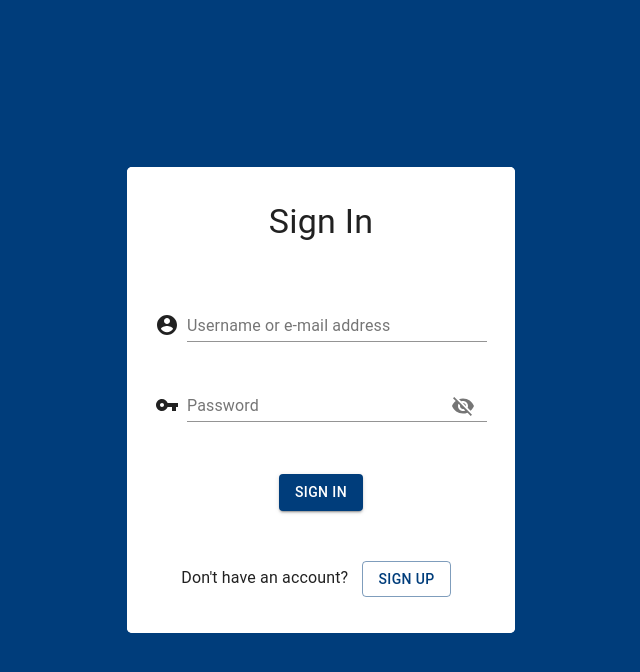
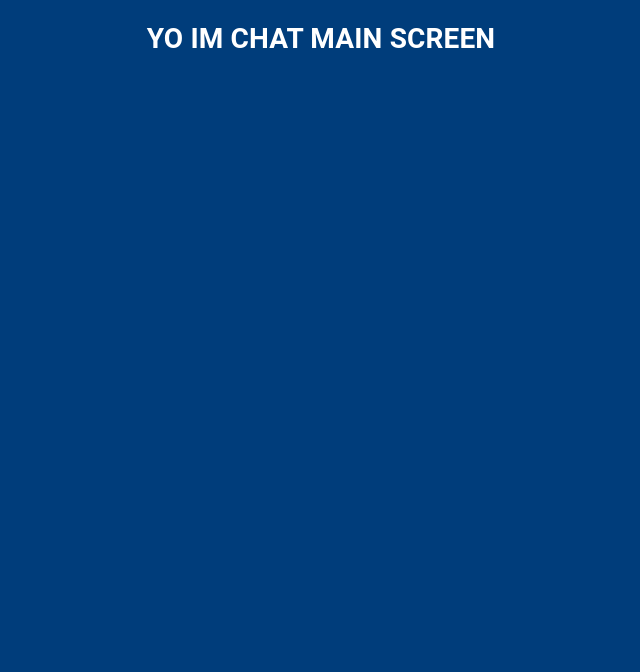
Before and after one commit to agilido/Tuchat, a React (Create React App) app in the folder client/: page / in a window 1280 px wide. Shown: the top 672 px of the page, without its empty margins (319-959 px from the left). Built offline with nearby package versions, Linux system fonts and the light colour scheme; sample sign-in values are in the browser's storage; a small style sheet from the web is missing.

Commit message:
Add beginning of routing

```diff
--- a/client/package.json
+++ b/client/package.json
@@ -14,6 +14,7 @@
     "react": "^17.0.1",
     "react-dom": "^17.0.1",
     "react-redux": "^7.2.2",
+    "react-router-dom": "^5.2.0",
     "react-scripts": "4.0.1",
     "socket.io-client": "^3.0.3"
   },
--- a/client/src/App.js
+++ b/client/src/App.js
@@ -2,12 +2,21 @@ import React from "react";
 import CssBaseline from "@material-ui/core/CssBaseline";
 import "./App.css";
 import Landing from "./components/Access/Landing";
+import { BrowserRouter as Router, Switch, Route } from "react-router-dom";
+import PrivateRoute from './components/PrivateRoute';
+import Login from "./components/Access/Login";
+import Register from "./components/Access/Register";
+import Home from "./components/Home/Home";
 function App() {
   return (
-    <div className="App">
-      <CssBaseline />
-      <Landing />
-    </div>
+    <Router>
+      <div className="App">
+        <CssBaseline />
+        <PrivateRoute exact path="/" component={Home}/>
+        <Route exact path="/login" component={Login} />
+        <Route exact path="/register" component={Register} />
+      </div>
+    </Router>
   );
 }
 
--- a/client/src/components/Access/Landing.js
+++ b/client/src/components/Access/Landing.js
@@ -1,20 +1,30 @@
 import React, { useState } from "react";
 import Login from "./Login";
 import Register from "./Register";
+import { BrowserRouter as Router, Switch, Route } from "react-router-dom";
 
 export default function Landing() {
-  const [visible, setVisibility] = useState(false);
+  // const [visible, setVisibility] = useState(false);
 
-  const handleRegisterVisibility = () => setVisibility(true);
-  const handleLoginVisibility = () => setVisibility(false);
+  // const handleRegisterVisibility = () => setVisibility(true);
+  // const handleLoginVisibility = () => setVisibility(false);
 
   return (
-    <div>
-      {visible ? (
+    <Router>
+          <div>
+      {/* {visible ? (
         <Register handleLoginVisibility={handleLoginVisibility} />
       ) : (
         <Login handleRegisterVisibility={handleRegisterVisibility} />
-      )}
+      )} */}
+
+      <Switch>
+        <Route exact path="/login" component={Login} />
+        <Route exact path="/register" component={Register} />
+      </Switch>
+
     </div>
+    </Router>
+
   );
 }
--- a/client/src/components/Access/login.js
+++ b/client/src/components/Access/login.js
@@ -1,5 +1,5 @@
 import React, { useState } from "react";
-import "./loginPage.css";
+import "./authPage.css";
 import { TextField, Button, Typography } from "@material-ui/core";
 import Grid from "@material-ui/core/Grid";
 import AccountCircle from "@material-ui/icons/AccountCircle";
@@ -12,7 +12,7 @@ import Input from "@material-ui/core/Input";
 import InputAdornment from "@material-ui/core/InputAdornment";
 import FormControl from "@material-ui/core/FormControl";
 import { makeStyles } from "@material-ui/core/styles";
-
+import { Link } from 'react-router-dom';
 const useStyles = makeStyles((theme) => ({
   margin: {
     margin: theme.spacing(3),
@@ -148,7 +148,8 @@ export default function Login({ handleRegisterVisibility }) {
             <Typography variant="body1">
               <p>
                 Don't have an account?{" "}
-                <Button
+                <Link to="/register">
+                  <Button
                   variant="outlined"
                   color="primary"
                   style={{ margin: "10px", maxWidth: "100px" }}
@@ -156,6 +157,8 @@ export default function Login({ handleRegisterVisibility }) {
                 >
                   Sign up
                 </Button>
+                </Link>
+
               </p>
             </Typography>
           </Grid>
--- a/client/src/components/Access/register.js
+++ b/client/src/components/Access/register.js
@@ -1,5 +1,5 @@
 import React, { useState } from "react";
-import "./loginPage.css";
+import "./authPage.css";
 import { TextField, Button, Typography } from "@material-ui/core";
 import Grid from "@material-ui/core/Grid";
 import AccountCircle from "@material-ui/icons/AccountCircle";
@@ -14,6 +14,7 @@ import Input from "@material-ui/core/Input";
 import InputAdornment from "@material-ui/core/InputAdornment";
 import FormControl from "@material-ui/core/FormControl";
 import { makeStyles } from "@material-ui/core/styles";
+import { Link } from 'react-router-dom';
 
 const useStyles = makeStyles((theme) => ({
   margin: {
@@ -48,7 +49,6 @@ export default function Register({ handleLoginVisibility }) {
   const handleMouseDownPassword = (event) => {
     event.preventDefault();
   };
-
 
   return (
     <Grid
@@ -215,6 +215,7 @@ export default function Register({ handleLoginVisibility }) {
             <Typography variant="body1">
               <p>
                 Have an account?{" "}
+                <Link to="/login">
                   <Button
                     variant="outlined"
                     color="primary"
@@ -223,6 +224,7 @@ export default function Register({ handleLoginVisibility }) {
                   >
                     Log in
                   </Button>
+                </Link>
               </p>
             </Typography>
           </Grid>
--- /dev/null
+++ b/client/src/components/Home/Home.js
@@ -0,0 +1,14 @@
+import React from 'react'
+
+export const Home = () => {
+    const style = {
+        color: "white"
+    }
+    return (
+        <div>
+            <h1 style={style}>YO IM CHAT MAIN SCREEN</h1>
+        </div>
+    )
+}
+
+export default Home;
--- /dev/null
+++ b/client/src/components/PrivateRoute.js
@@ -0,0 +1,18 @@
+import { Redirect, Route } from 'react-router-dom';
+
+const PrivateRoute = ({ component: Component, ...rest}) => {
+    return (
+        <Route
+            {...rest}
+            render={
+                (props) => localStorage.getItem("authToken") ? (
+                    <Component {...props} />
+                ) : (
+                    <Redirect to="/login" />
+                )
+            }
+        />
+    )
+}
+
+export default PrivateRoute;
```
Also changed, not shown: client/src/components/Access/authPage.css (renamed from client/src/components/Access/loginpage.css), 1 other file (tests, documents, lock files or other folders). Lines whose indentation alone changed are shown as unchanged.
